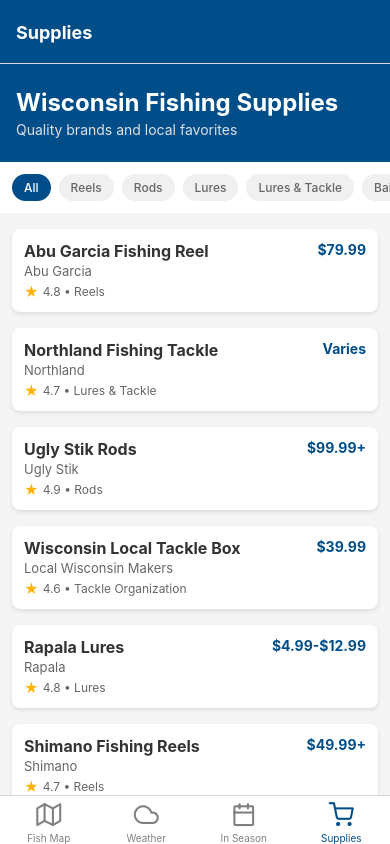
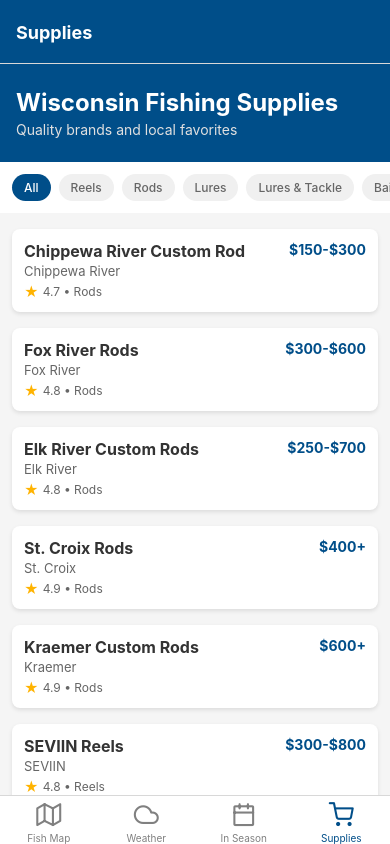
Before and after one commit to PByra/fishApp, a React Native app: screen /Supplies in a window 390 px wide. Built offline with nearby package versions, Linux system fonts and the light colour scheme.

Commit message:
Add 31 verified Wisconsin fishing brands across all categories

```diff
--- a/src/data/wisconsinSupplies.js
+++ b/src/data/wisconsinSupplies.js
@@ -1,113 +1,423 @@
-// Wisconsin-based fishing supplies and equipment
+// Wisconsin-based fishing supplies and equipment - verified local brands
 export const wisconsinSupplies = [
+  // RODS
   {
     id: 1,
-    name: 'Abu Garcia Fishing Reel',
-    brand: 'Abu Garcia',
-    category: 'Reels',
-    price: '$79.99',
-    link: 'https://abugarcia.com',
-    wisconsinConnection: 'Headquartered in Madison, WI',
+    name: 'Chippewa River Custom Rod',
+    brand: 'Chippewa River',
+    category: 'Rods',
+    priceRange: 'Entry/Budget',
+    price: '$150-$300',
+    location: 'Woodruff, WI',
+    link: 'https://wisconsinfish.com',
+    wisconsinConnection: 'Handcrafted custom rods in Woodruff, WI',
+    rating: 4.7,
+    forFish: ['All Species']
+  },
+  {
+    id: 2,
+    name: 'Fox River Rods',
+    brand: 'Fox River',
+    category: 'Rods',
+    priceRange: 'Medium',
+    price: '$300-$600',
+    location: 'Wisconsin',
+    link: 'https://foxriverrods.com',
+    wisconsinConnection: 'High-modulus graphite rods designed and tested in WI',
+    rating: 4.8,
+    forFish: ['Walleye', 'Bass', 'Pike']
+  },
+  {
+    id: 3,
+    name: 'Elk River Custom Rods',
+    brand: 'Elk River',
+    category: 'Rods',
+    priceRange: 'Medium',
+    price: '$250-$700',
+    location: 'Phillips, WI',
+    link: 'https://elkrivercustomrods.com',
+    wisconsinConnection: 'Custom rod builds from entry-level to high-performance in Phillips, WI',
     rating: 4.8,
     forFish: ['All Species']
   },
   {
-    id: 2,
-    name: 'Northland Fishing Tackle',
-    brand: 'Northland',
-    category: 'Lures & Tackle',
-    price: 'Varies',
-    link: 'https://northlandfishing.com',
-    wisconsinConnection: 'Based in Bemidji, Minnesota (close neighbor), specializes in Northern Lakes',
-    rating: 4.7,
-    forFish: ['Walleye', 'Pike', 'Bass']
-  },
-  {
-    id: 3,
-    name: 'Ugly Stik Rods',
-    brand: 'Ugly Stik',
+    id: 4,
+    name: 'St. Croix Rods',
+    brand: 'St. Croix',
     category: 'Rods',
-    price: '$99.99+',
-    link: 'https://ugly-stik.com',
-    wisconsinConnection: 'Widely available in Wisconsin retailers',
+    priceRange: 'High-End',
+    price: '$400+',
+    location: 'Park Falls, WI',
+    link: 'https://stcroixrods.com',
+    wisconsinConnection: '"Best Rods on Earth" - Legendary Wisconsin company in Park Falls',
     rating: 4.9,
     forFish: ['All Species']
   },
   {
-    id: 4,
-    name: 'Wisconsin Local Tackle Box',
-    brand: 'Local Wisconsin Makers',
-    category: 'Tackle Organization',
-    price: '$39.99',
-    link: 'https://wisconsinfishing.gov',
-    wisconsinConnection: 'Made by Wisconsin craftspeople',
+    id: 5,
+    name: 'Kraemer Custom Rods',
+    brand: 'Kraemer',
+    category: 'Rods',
+    priceRange: 'High-End',
+    price: '$600+',
+    location: 'Wisconsin',
+    link: 'https://kraemercustomrods.com',
+    wisconsinConnection: 'Elite, ultra-sensitive custom rods built in Wisconsin',
+    rating: 4.9,
+    forFish: ['Musky', 'Pike', 'Walleye']
+  },
+
+  // REELS
+  {
+    id: 6,
+    name: 'SEVIIN Reels',
+    brand: 'SEVIIN',
+    category: 'Reels',
+    priceRange: 'Medium/High-End',
+    price: '$300-$800',
+    location: 'Park Falls, WI',
+    link: 'https://seviin.com',
+    wisconsinConnection: 'Launched by St. Croix Rods founders in Park Falls, WI',
+    rating: 4.8,
+    forFish: ['All Species']
+  },
+  {
+    id: 7,
+    name: 'Abu Garcia',
+    brand: 'Abu Garcia',
+    category: 'Reels',
+    priceRange: 'Medium',
+    price: '$50-$300',
+    location: 'Madison, WI',
+    link: 'https://abugarcia.com',
+    wisconsinConnection: 'Historically based in Madison, WI',
+    rating: 4.8,
+    forFish: ['All Species']
+  },
+
+  // FISHING LINE
+  {
+    id: 8,
+    name: 'Reaction Tackle',
+    brand: 'Reaction Tackle',
+    category: 'Fishing Line',
+    priceRange: 'Budget/Medium',
+    price: '$10-$40',
+    location: 'Big Bend, WI',
+    link: 'https://reactiontackle.com',
+    wisconsinConnection: 'Affordable braided lines and tungsten from Big Bend, WI',
+    rating: 4.6,
+    forFish: ['Pike', 'Bass', 'Musky']
+  },
+  {
+    id: 9,
+    name: 'Clear Blue Waters',
+    brand: 'Clear Blue Waters',
+    category: 'Fishing Line',
+    priceRange: 'Medium/High-End',
+    price: '$20-$60',
+    location: 'Eau Claire, WI',
+    link: 'https://clearbluewatersline.com',
+    wisconsinConnection: 'Specialized high-vis and specialized lines from Eau Claire, WI',
+    rating: 4.7,
+    forFish: ['All Species']
+  },
+
+  // TACKLE BOXES & STORAGE
+  {
+    id: 10,
+    name: 'Flambeau Outdoors',
+    brand: 'Flambeau',
+    category: 'Tackle Boxes',
+    priceRange: 'Budget/Medium',
+    price: '$30-$150',
+    location: 'Middlefield/Columbus, WI',
+    link: 'https://flambeauoutdoors.com',
+    wisconsinConnection: 'Major manufacturing operations in Wisconsin',
+    rating: 4.7,
+    forFish: ['All Species']
+  },
+  {
+    id: 11,
+    name: 'B & B Bait Boxes',
+    brand: 'B & B',
+    category: 'Tackle Boxes',
+    priceRange: 'Medium',
+    price: '$40-$120',
+    location: 'Almond, WI',
+    link: 'https://baitboxes.com',
+    wisconsinConnection: 'Specialized "tangle-free" crankbait storage from Almond, WI',
+    rating: 4.8,
+    forFish: ['Pike', 'Musky', 'Bass']
+  },
+  {
+    id: 12,
+    name: 'Lakewood Products',
+    brand: 'Lakewood',
+    category: 'Tackle Boxes',
+    priceRange: 'High-End',
+    price: '$200-$500',
+    location: 'Bergen, WI',
+    link: 'https://lakewoodproducts.com',
+    wisconsinConnection: 'Famous heavy-duty, soft-sided musky and walleye cases from Bergen, WI',
+    rating: 4.9,
+    forFish: ['Musky', 'Walleye', 'Pike']
+  },
+
+  // LURES & BAIT
+  {
+    id: 13,
+    name: 'Get Bit Baits',
+    brand: 'Get Bit',
+    category: 'Lures & Bait',
+    priceRange: 'Budget/Entry',
+    price: '$5-$15',
+    location: 'Green Bay, WI',
+    link: 'https://getbitbaits.com',
+    wisconsinConnection: 'High-quality soft plastics at great prices from Green Bay, WI',
+    rating: 4.6,
+    forFish: ['Bass', 'Pike', 'Perch']
+  },
+  {
+    id: 14,
+    name: 'Yeet Lures',
+    brand: 'Yeet',
+    category: 'Lures & Bait',
+    priceRange: 'Budget/Entry',
+    price: '$4-$12',
+    location: 'SE Wisconsin',
+    link: 'https://yeetlures.com',
+    wisconsinConnection: 'Jigs and spin baits from SE Wisconsin',
+    rating: 4.5,
+    forFish: ['Bass', 'Walleye', 'Crappie']
+  },
+  {
+    id: 15,
+    name: 'Mepps Aglia',
+    brand: 'Mepps',
+    category: 'Lures & Bait',
+    priceRange: 'Medium',
+    price: '$6-$20',
+    location: 'Antigo, WI',
+    link: 'https://mepps.com',
+    wisconsinConnection: 'World-famous Aglia spinner made in Antigo, WI',
+    rating: 4.9,
+    forFish: ['All Species']
+  },
+  {
+    id: 16,
+    name: 'IKE-CON Tackle',
+    brand: 'IKE-CON',
+    category: 'Lures & Bait',
+    priceRange: 'Medium',
+    price: '$8-$25',
+    location: 'Monona, WI',
+    link: 'https://ikecontackle.com',
+    wisconsinConnection: 'Pre-rigged worms and tackle from Monona, WI',
+    rating: 4.6,
+    forFish: ['Walleye', 'Bass', 'Perch']
+  },
+  {
+    id: 17,
+    name: 'Suick Lure Company',
+    brand: 'Suick',
+    category: 'Lures & Bait',
+    priceRange: 'High-End',
+    price: '$25-$50',
+    location: 'Antigo, WI',
+    link: 'https://suicklures.com',
+    wisconsinConnection: 'Legendary musky jerkbaits from Antigo, WI',
+    rating: 4.9,
+    forFish: ['Musky']
+  },
+  {
+    id: 18,
+    name: 'Lake X Lures',
+    brand: 'Lake X',
+    category: 'Lures & Bait',
+    priceRange: 'High-End',
+    price: '$20-$45',
+    location: 'Wisconsin',
+    link: 'https://lakexlures.com',
+    wisconsinConnection: 'Famous for "Fat Bastard" and "Dr. Evil" topwater lures made in Wisconsin',
+    rating: 4.8,
+    forFish: ['Pike', 'Bass', 'Musky']
+  },
+  {
+    id: 19,
+    name: 'Joe Bucher Outdoors',
+    brand: 'Joe Bucher',
+    category: 'Lures & Bait',
+    priceRange: 'High-End',
+    price: '$30-$60',
+    location: 'Genoa City, WI',
+    link: 'https://joebucher.com',
+    wisconsinConnection: 'Elite big-game lures from Genoa City, WI',
+    rating: 4.9,
+    forFish: ['Musky', 'Pike']
+  },
+  {
+    id: 20,
+    name: 'Lee Lures',
+    brand: 'Lee',
+    category: 'Lures & Bait',
+    priceRange: 'High-End',
+    price: '$25-$55',
+    location: 'Wisconsin',
+    link: 'https://leelures.com',
+    wisconsinConnection: 'Hand-carved wooden surface baits made in Wisconsin',
+    rating: 4.8,
+    forFish: ['Pike', 'Musky', 'Bass']
+  },
+
+  // HOOKS & TERMINAL TACKLE
+  {
+    id: 21,
+    name: 'The Worth Company',
+    brand: 'Worth',
+    category: 'Hooks & Terminal Tackle',
+    priceRange: 'Budget/Entry',
+    price: '$3-$12',
+    location: 'Stevens Point, WI',
+    link: 'https://worthcompany.com',
+    wisconsinConnection: 'Manufactures components (split rings, blades) used by most brands from Stevens Point, WI',
+    rating: 4.8,
+    forFish: ['All Species']
+  },
+  {
+    id: 22,
+    name: 'Captain Hook\'s / Taylor Fishing Tackle',
+    brand: 'Captain Hook\'s',
+    category: 'Hooks & Terminal Tackle',
+    priceRange: 'Medium',
+    price: '$6-$18',
+    location: 'Genoa, WI',
+    link: 'https://captainhookstackle.com',
+    wisconsinConnection: 'Handmade "Walleye Killer" jigs and tackle from Genoa, WI',
+    rating: 4.7,
+    forFish: ['Walleye', 'Bass', 'Perch']
+  },
+  {
+    id: 23,
+    name: 'Cast Again Tackle',
+    brand: 'Cast Again',
+    category: 'Hooks & Terminal Tackle',
+    priceRange: 'High-End',
+    price: '$12-$35',
+    location: 'Seymour, WI',
+    link: 'https://castagaintackle.com',
+    wisconsinConnection: 'Handcrafted jigs and terminal tackle from Seymour, WI',
+    rating: 4.9,
+    forFish: ['All Species']
+  },
+
+  // NETS
+  {
+    id: 24,
+    name: 'Gold Creek Nets',
+    brand: 'Gold Creek',
+    category: 'Nets',
+    priceRange: 'Medium',
+    price: '$80-$250',
+    location: 'Wisconsin',
+    link: 'https://goldcreeknets.com',
+    wisconsinConnection: 'Hand-built wooden landing nets made in Wisconsin',
+    rating: 4.7,
+    forFish: ['All Species']
+  },
+  {
+    id: 25,
+    name: 'Wolf Moon Nets USA',
+    brand: 'Wolf Moon',
+    category: 'Nets',
+    priceRange: 'High-End',
+    price: '$200-$500',
+    location: 'Wisconsin',
+    link: 'https://wolfmoonnets.com',
+    wisconsinConnection: 'Handcrafted, heirloom-quality wooden nets built in Wisconsin',
+    rating: 4.9,
+    forFish: ['All Species']
+  },
+
+  // BOBBERS & FLOATS
+  {
+    id: 26,
+    name: 'Clearly Outdoors',
+    brand: 'Clearly',
+    category: 'Bobbers & Floats',
+    priceRange: 'Budget/Entry',
+    price: '$5-$15',
+    location: 'Eau Claire, WI',
+    link: 'https://clearlyoutdoors.com',
+    wisconsinConnection: 'Known for the "Slip Lock" bobber system from Eau Claire, WI',
     rating: 4.6,
     forFish: ['All Species']
   },
   {
-    id: 5,
-    name: 'Rapala Lures',
-    brand: 'Rapala',
-    category: 'Lures',
-    price: '$4.99-$12.99',
-    link: 'https://rapala.com',
-    wisconsinConnection: 'Available throughout Wisconsin, classic Minnesota brand for Wisconsin waters',
-    rating: 4.8,
-    forFish: ['Pike', 'Musky', 'Bass']
-  },
-  {
-    id: 6,
-    name: 'Shimano Fishing Reels',
-    brand: 'Shimano',
-    category: 'Reels',
-    price: '$49.99+',
-    link: 'https://shimano.com',
-    wisconsinConnection: 'Popular in Wisconsin tackle shops',
+    id: 27,
+    name: 'Rod-N-Bobb\'s',
+    brand: 'Rod-N-Bobb\'s',
+    category: 'Bobbers & Floats',
+    priceRange: 'Medium/High-End',
+    price: '$15-$40',
+    location: 'Eau Claire, WI',
+    link: 'https://rodnbobbs.com',
+    wisconsinConnection: 'Lighted night-fishing floats from Eau Claire, WI',
     rating: 4.7,
     forFish: ['All Species']
   },
+
+  // CLOTHING
   {
-    id: 7,
-    name: 'Wisconsin DNR Fishing Guide',
-    brand: 'Wisconsin DNR',
-    category: 'Resources',
-    price: 'Free',
-    link: 'https://dnr.wisconsin.gov/topic/fishing',
-    wisconsinConnection: 'Official Wisconsin resource',
-    rating: 4.9,
+    id: 28,
+    name: 'Hooked and Tagged',
+    brand: 'Hooked and Tagged',
+    category: 'Clothing',
+    priceRange: 'Budget/Entry',
+    price: '$20-$60',
+    location: 'Eagle River, WI',
+    link: 'https://hookedandtagged.com',
+    wisconsinConnection: 'Local fishing-culture apparel from Eagle River, WI',
+    rating: 4.5,
     forFish: ['All Species']
   },
   {
-    id: 8,
-    name: 'Berkley PowerBait Soft Plastics',
-    brand: 'Berkley',
-    category: 'Bait & Plastic',
-    price: '$3.99+',
-    link: 'https://berkley.com',
-    wisconsinConnection: 'Available in Wisconsin',
+    id: 29,
+    name: 'Borah Teamwear',
+    brand: 'Borah',
+    category: 'Clothing',
+    priceRange: 'Medium',
+    price: '$40-$120',
+    location: 'Coon Valley, WI',
+    link: 'https://borahteamwear.com',
+    wisconsinConnection: 'Custom sublimated jerseys used by pro fishing teams from Coon Valley, WI',
     rating: 4.6,
-    forFish: ['Bass', 'Walleye', 'Perch']
+    forFish: ['All Species']
   },
   {
-    id: 9,
-    name: 'Lindy Fishing Lures',
-    brand: 'Lindy',
-    category: 'Lures',
-    price: '$5.99-$14.99',
-    link: 'https://lindyfish.com',
-    wisconsinConnection: 'Based in Minnesota, perfect for Wisconsin walleye fishing',
+    id: 30,
+    name: 'Whitewater Fishing',
+    brand: 'Whitewater',
+    category: 'Clothing',
+    priceRange: 'High-End',
+    price: '$100-$300',
+    location: 'Muskego, WI',
+    link: 'https://whitewaterfishing.com',
+    wisconsinConnection: 'High-performance technical rain gear from Muskego, WI',
     rating: 4.8,
-    forFish: ['Walleye', 'Pike']
+    forFish: ['All Species']
   },
   {
-    id: 10,
-    name: 'Wisconsin Fishing License',
-    brand: 'Wisconsin DNR',
-    category: 'License',
-    price: '$20.00',
-    link: 'https://dnr.wisconsin.gov/topic/fishing/licenses',
-    wisconsinConnection: 'Required for all Wisconsin fishing',
-    rating: 5.0,
+    id: 31,
+    name: 'Striker Brands',
+    brand: 'Striker',
+    category: 'Clothing',
+    priceRange: 'High-End',
+    price: '$150-$400',
+    location: 'Hudson, WI',
+    link: 'https://strikerbrands.com',
+    wisconsinConnection: 'Industry leaders in ice fishing suits and UPF gear from Hudson, WI',
+    rating: 4.9,
     forFish: ['All Species']
   }
 ];
@@ -117,3 +427,7 @@
     supply.forFish.includes(fishSpecies) || supply.forFish.includes('All Species')
   );
 };
+
+export const getSuppliesByCategory = (category) => {
+  return wisconsinSupplies.filter(supply => supply.category === category);
+};
```
